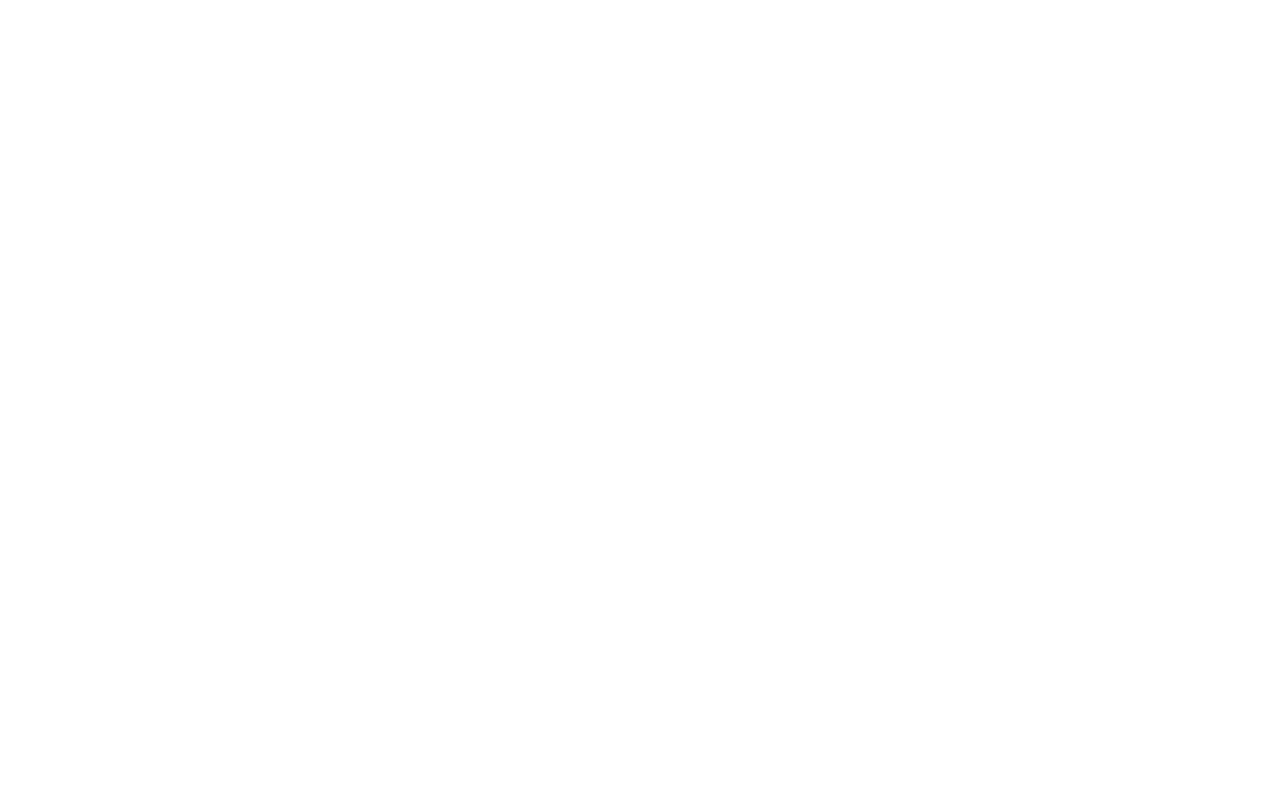
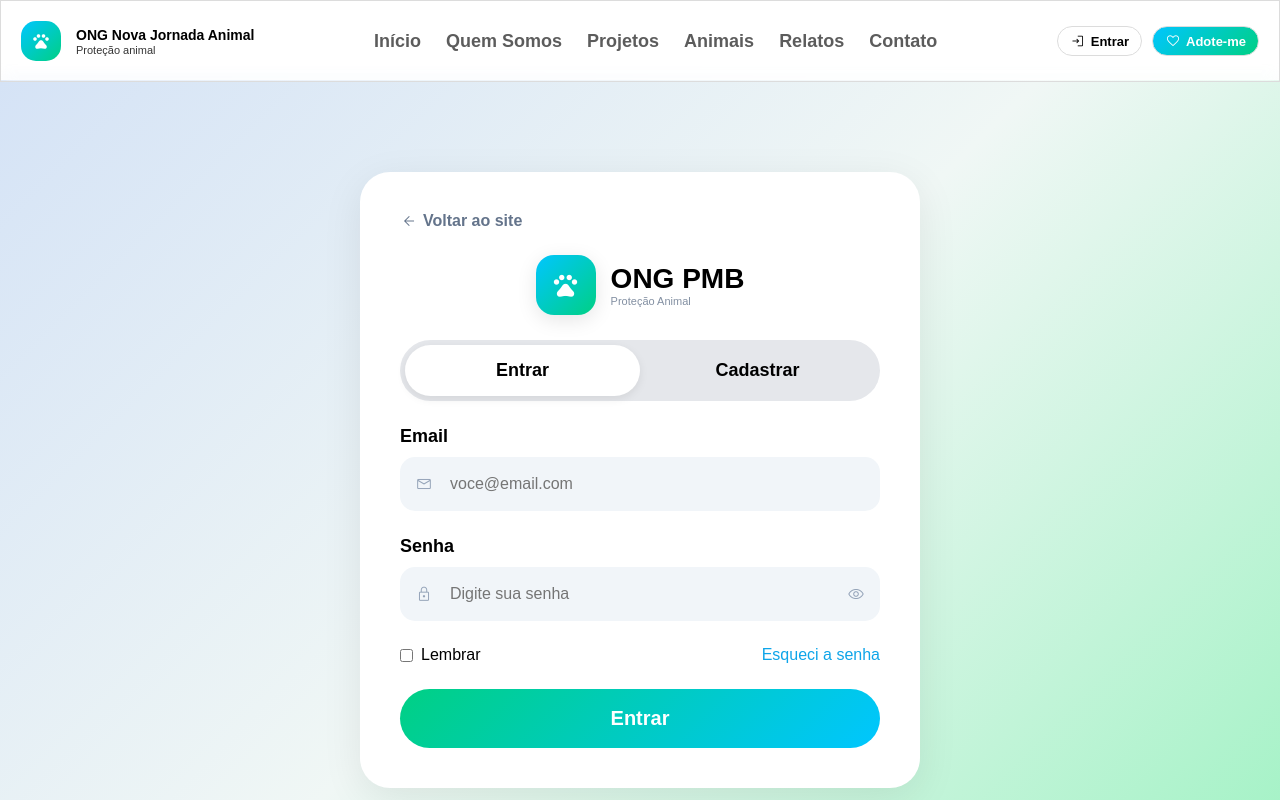
Before and after one commit to BrunoGomes13/ONG-Nova-Jornada, a React (Create React App) app: page /login in a window 1280 px wide. Before the commit this address had no page. Shown: the top 800 px of the page. Built offline with nearby package versions, Linux system fonts and the light colour scheme.

Commit message:
feat: Adicionando a tela de login

```diff
--- a/src/components/Header/Header.css
+++ b/src/components/Header/Header.css
@@ -13,7 +13,7 @@
     --linear-gdt: linear-gradient(135deg, #00c6ff, #00d084);
 }
 body{
-     padding-top: 100px;
+     padding-top: 80px;
 }
 .cabecalho {
     display: flex;
@@ -249,4 +249,7 @@
     .btn-login {
         border: 1px solid #dcdcdc;
     }
+    body{
+        padding-top: 100px;
+    }
 }
--- a/src/components/Header/Header.js
+++ b/src/components/Header/Header.js
@@ -89,10 +89,12 @@
       </nav>
 
       <div className="acoes-usuario">
+        <Link to="/login">
         <button className="btn-login">
           <span className="material-symbols-outlined">login</span>
           Entrar
         </button>
+        </Link>
 
         <Link to="/animais">
           <button className="btn-adotar">
--- /dev/null
+++ b/src/components/Login/Login.css
@@ -0,0 +1,211 @@
+
+.container-login{
+    width:100%;
+    min-height:100vh;
+    display:flex;
+    justify-content:center;
+    align-items:center;
+    padding:20px;
+    background:linear-gradient(
+    135deg,
+    #d5e3f6 0%,
+    #f0f7f5 50%,
+    #a1f2c4 100%);
+}
+
+.form-login{
+    width:100%;
+    max-width:560px;
+    background:#fff;
+    padding:40px;
+    border-radius:30px;
+    display:flex;
+    flex-direction:column;
+    gap:25px;
+    box-shadow:0 10px 40px rgba(0,0,0,0.08);
+}
+
+.voltar{
+    display:flex;
+    align-items:center;
+    gap:5px;
+    text-decoration:none;
+    color:#64748b;
+    font-weight:600;
+}
+
+.logo{
+    display:flex;
+    align-items:center;
+    justify-content:center;
+    gap:15px;
+}
+
+.form-login .logo .material-symbols-outlined{
+    background:linear-gradient(
+    135deg,
+    #00c6ff,
+    #00d084);
+    color:#fff;
+    padding:15px;
+    border-radius:18px;
+    font-size:30px;
+    box-shadow:0 5px 20px rgba(0,0,0,0.1);
+}
+
+.form-login .logo div span{
+    font-size:28px;
+    font-weight:bold;
+}
+
+.form-login .logo p{
+    color:#64748b;
+}
+
+.tipo-acesso{
+    margin:auto;
+    display:flex;
+    align-items:center;
+    gap:10px;
+    background:#dcfce7;
+    color:#15803d;
+    padding:12px 20px;
+    border-radius:999px;
+}
+
+.tabs-login{
+    width:100%;
+    background:#e5e7eb;
+    padding:5px;
+    border-radius:999px;
+    display:flex;
+}
+
+.tab{
+    flex:1;
+    border:none;
+    padding:15px;
+    border-radius:999px;
+    background:transparent;
+    font-size:18px;
+    font-weight:bold;
+    cursor:pointer;
+}
+
+.tab.ativo{
+    background:#fff;
+    box-shadow:0 3px 10px rgba(0,0,0,0.08);
+}
+
+.elementos-login{
+    display:flex;
+    flex-direction:column;
+    gap:10px;
+}
+
+.elementos-login label{
+    font-size:18px;
+    font-weight:600;
+}
+
+.input-box{
+    position:relative;
+}
+
+.input-box input{
+    width:100%;
+    padding:18px 50px;
+    border:none;
+    border-radius:15px;
+    background:#f1f5f9;
+    font-size:16px;
+    outline:none;
+}
+
+.input-box .material-symbols-outlined{
+    position:absolute;
+    top:50%;
+    transform:translateY(-50%);
+    color:#94a3b8;
+}
+
+.input-box span:first-child{
+    left:15px;
+}
+
+.olho{
+    right:15px;
+    cursor:pointer;
+}
+
+.opcoes-login{
+    display:flex;
+    justify-content:space-between;
+    align-items:center;
+}
+
+.lembrar{
+    display:flex;
+    align-items:center;
+    gap:8px;
+}
+
+.opcoes-login a{
+    text-decoration:none;
+    color:#0ea5e9;
+}
+
+.btn-entrar{
+    border:none;
+    padding:18px;
+    border-radius:999px;
+    background:linear-gradient(
+    135deg,
+    #00d084,
+    #00c6ff);
+    color:#fff;
+    font-size:20px;
+    font-weight:bold;
+    cursor:pointer;
+    transition:.3s ease;
+}
+
+.btn-entrar:hover{
+    opacity:0.8;
+}
+
+.dica-login{
+    text-align:center;
+    color:#64748b;
+    line-height:1.6;
+}
+
+.dica-login strong{
+    color:#334155;
+}
+
+@media(max-width:700px){
+
+    .form-login{
+        padding:25px;
+    }
+
+    .tabs-login{
+        flex-direction:column;
+        border-radius:20px;
+    }
+
+    .opcoes-login{
+        flex-direction:column;
+        align-items:flex-start;
+        gap:15px;
+    }
+}
+input[type="checkbox"]{
+    display: inline-block;
+}
+@media (min-width: 700px) {
+    .container-login body{
+        padding-top:0;
+    }
+}
--- /dev/null
+++ b/src/components/Login/Login.js
@@ -0,0 +1,92 @@
+import { Link } from "react-router-dom";
+import { useState } from "react";
+import "./Login.css"
+import Header from "../Header/Header";
+import Footer from "../Footer/Footer";
+function Login() {
+    const [mostrarSenha, setMostrarSenha] = useState(false);
+    const [isCadastro, setIsCadastro] = useState(false);
+    return (
+        <>
+        <Header />
+    <div className="container-login">
+            <form className="form-login">
+                <Link to="/" className="voltar">
+                    <span className="material-symbols-outlined">arrow_back</span>Voltar ao site
+                </Link>
+                <div className="logo">
+                    <span className="material-symbols-outlined">pets</span>
+                    <div>
+                        <span>ONG PMB</span>
+                        <p>Proteção Animal</p>
+                    </div>
+                </div>
+                <div className="tabs-login">
+                    <button type="button" className={!isCadastro ? "tab ativo" : "tab"}onClick={() => setIsCadastro(false)}>
+                        Entrar
+                    </button>
+                    <button type="button"className={isCadastro ? "tab ativo" : "tab"}onClick={() => setIsCadastro(true)}>
+                        Cadastrar
+                    </button>
+                </div>
+                {
+                    isCadastro && (
+                        <div className="elementos-login">
+                            <label htmlFor="nome">Nome</label>
+                            <div className="input-box">
+                                <span className="material-symbols-outlined">person</span>
+                                <input type="text"id="nome" required placeholder="Seu nome"/>
+                            </div>
+                        </div>
+                    )
+                }
+                <div className="elementos-login">
+                    <label htmlFor="email">Email</label>
+                    <div className="input-box">
+                        <span className="material-symbols-outlined">mail</span>
+                        <input type="email"id="email"name="email"required placeholder="voce@email.com"/>
+                    </div>
+                </div>
+                <div className="elementos-login">
+                    <label htmlFor="password">Senha</label>
+                    <div className="input-box">
+                        <span className="material-symbols-outlined">lock</span>
+                        <input type={mostrarSenha ? "text" : "password"}id="password"name="password"required placeholder="Digite sua senha"/>
+                        <span
+                            className="material-symbols-outlined olho"
+                            onClick={() =>
+                                setMostrarSenha(!mostrarSenha)
+                            }
+                        >
+                            {
+                                mostrarSenha
+                                    ? "visibility_off"
+                                    : "visibility"
+                            }
+                        </span>
+                    </div>
+                </div>
+
+                {
+                    !isCadastro && (
+                        <div className="opcoes-login">
+                            <div className="lembrar">
+                                <input type="checkbox"id="lembrar"/>
+                                <label htmlFor="lembrar">Lembrar</label>
+                            </div>
+                            <Link to="">Esqueci a senha</Link>
+                        </div>
+                    )
+                }
+                <button type="submit"className="btn-entrar">
+                    {
+                        isCadastro? "Criar conta": "Entrar"
+                    }
+                </button>
+            </form>
+        </div>
+        <Footer />
+        </>
+    );
+}
+export default Login;
--- a/src/pages/home/style.css
+++ b/src/pages/home/style.css
@@ -9,6 +9,7 @@
     margin: 20px;
     border-radius: 18px;
     padding: 20px;
+    /* padding-top: 100px; */
 }
 
 .apresentacao,
@@ -116,9 +117,12 @@
         grid-template-columns: 1fr;
     }
     .apresentacao,
-    .imagem-apresentacao {
+    .imagem-apresentacao{
         max-width: 100%;
         justify-items: center;
+    }
+    .apresentacao p {
+        text-align: center;
     }
     .sobre-nos {
         grid-template-columns: 1fr;
--- a/src/routes/AppRoutes.js
+++ b/src/routes/AppRoutes.js
@@ -6,12 +6,14 @@
 import DetalheAnimal from '../components/cardAnimals/DetalheAnimal';
 import Relatos from '../pages/Relatos/Relatos';
 import Contato from '../pages/Contato/Contato';
+import Login from'../components/Login/Login';
 
 function AppRoutes() {
     return (
         <BrowserRouter>
             <Routes>
                 <Route path='/' element={<Home />} />
+                <Route path='/login' element={<Login />} />
                 <Route path='/quem-somos' element={<QuemSomos />} />
                 <Route path='/projetos' element={<Projetos />} />
                 <Route path='/animais' element={<Animais />} />
```
Also changed, not shown: 1 other file (tests, documents, lock files or other folders).
